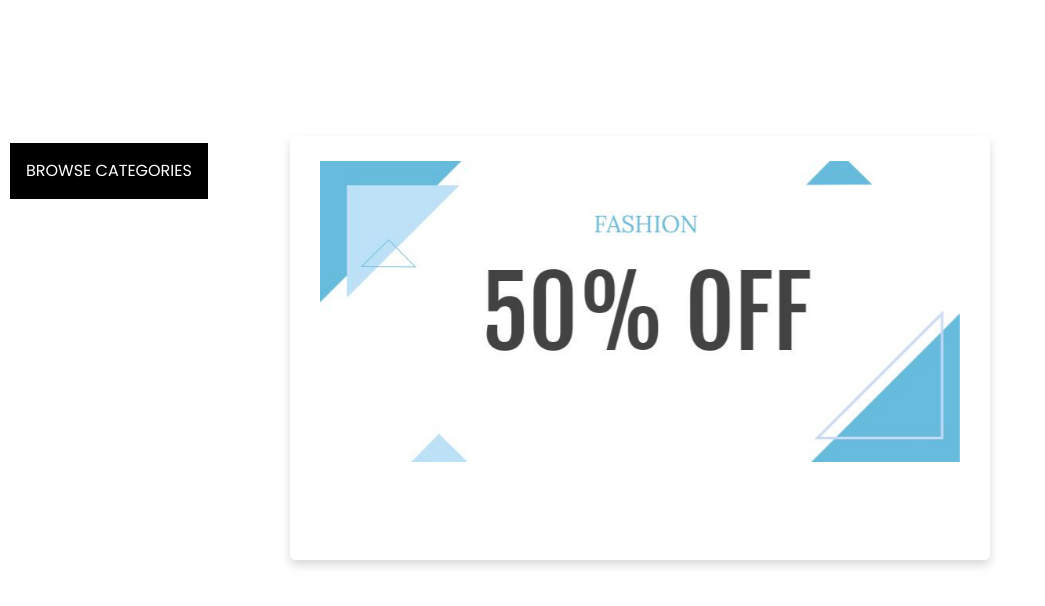
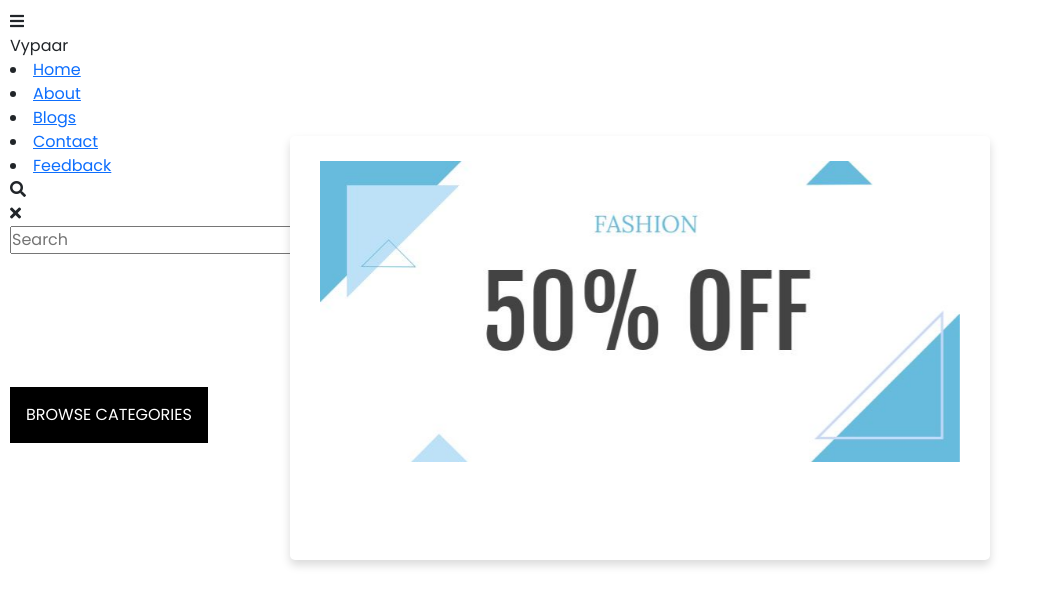
Before and after one commit to ShivamKumar-bit/index1, a plain HTML site: page index.html in a window 1280 px wide. Shown: the whole page, without its empty margins (0-1045 px from the left). Drawn offline with nearby package versions, Linux system fonts and the light colour scheme.

Commit message:
Update index.html

```diff
--- a/index.html
+++ b/index.html
@@ -3,6 +3,7 @@
 <html lang="en" dir="ltr">
   <head>
     <meta charset="UTF-8">
+    <link rel="stylesheet" href="https://cdnjs.cloudflare.com/ajax/libs/font-awesome/5.15.3/css/all.min.css"/>
     <link href="https://cdn.jsdelivr.net/npm/bootstrap@5.0.1/dist/css/bootstrap.min.css" rel="stylesheet" integrity="sha384-+0n0xVW2eSR5OomGNYDnhzAbDsOXxcvSN1TPprVMTNDbiYZCxYbOOl7+AMvyTG2x" crossorigin="anonymous">
     <script src="https://cdn.jsdelivr.net/npm/bootstrap@5.0.1/dist/js/bootstrap.bundle.min.js" integrity="sha384-gtEjrD/SeCtmISkJkNUaaKMoLD0//ElJ19smozuHV6z3Iehds+3Ulb9Bn9Plx0x4" crossorigin="anonymous"></script>
     <link rel="stylesheet" href="styles.css">
@@ -10,6 +11,33 @@
      <meta name="viewport" content="width=device-width, initial-scale=1.0">
    </head>
 <body>
+  <nav>
+    <div class="menu-icon">
+       <span class="fas fa-bars"></span>
+    </div>
+    <div class="logo">
+       Vypaar
+    </div>
+    <div class="nav-items">
+       <li><a href="#">Home</a></li>
+       <li><a href="#">About</a></li>
+       <li><a href="#">Blogs</a></li>
+       <li><a href="#">Contact</a></li>
+       <li><a href="#">Feedback</a></li>
+    </div>
+    <div class="search-icon">
+       <span class="fas fa-search"></span>
+    </div>
+    <div class="cancel-icon">
+       <span class="fas fa-times"></span>
+    </div>
+    <form action="#">
+       <input type="search" class="search-data" placeholder="Search" required>
+       <button type="submit" class="fas fa-search"></button>
+    </form>
+ </nav>
+
+
   <div class="dropdown">
     <button onclick="myFunction()" class="dropbtn">BROWSE CATEGORIES</button>
     <div id="myDropdown" class="dropdown-content">
```
